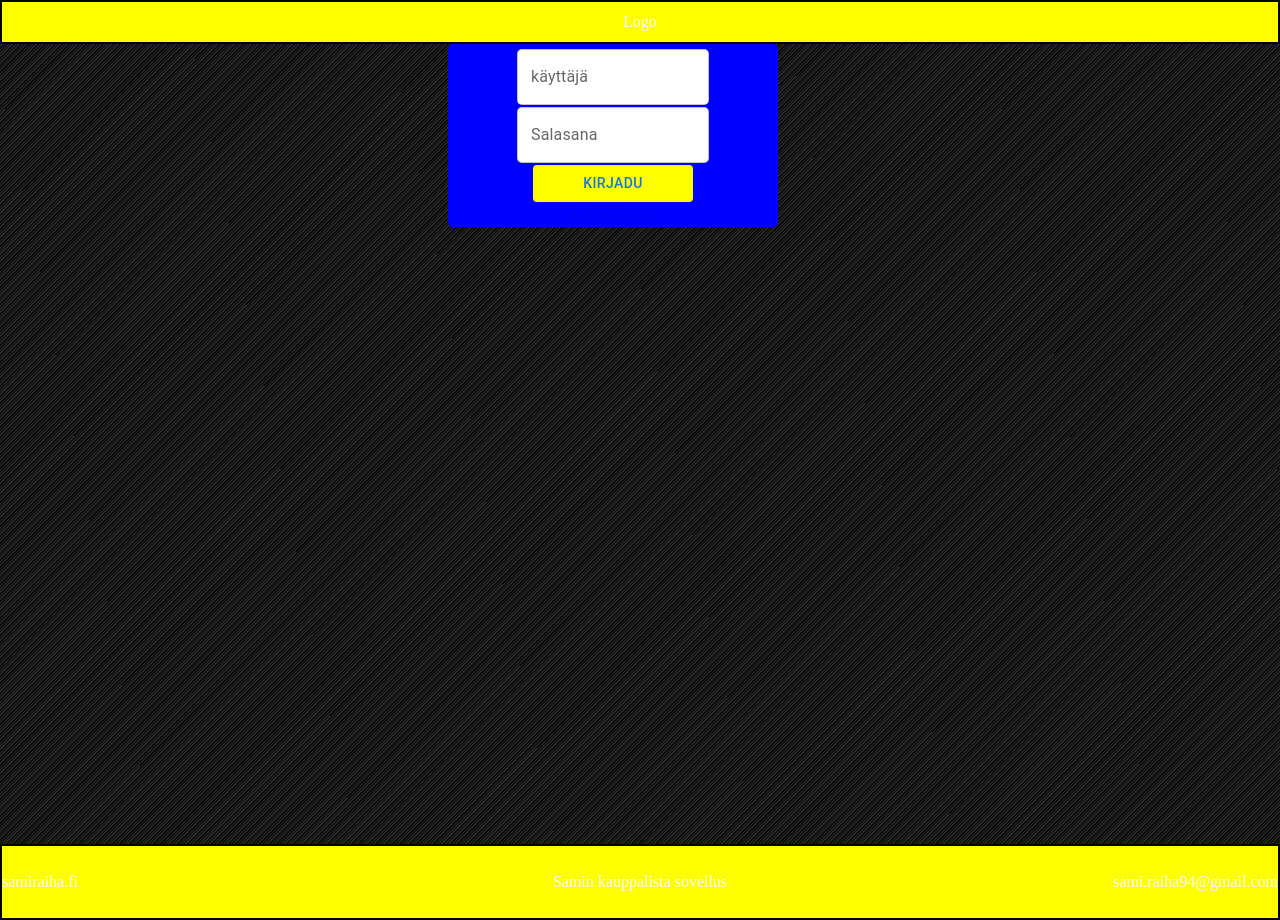
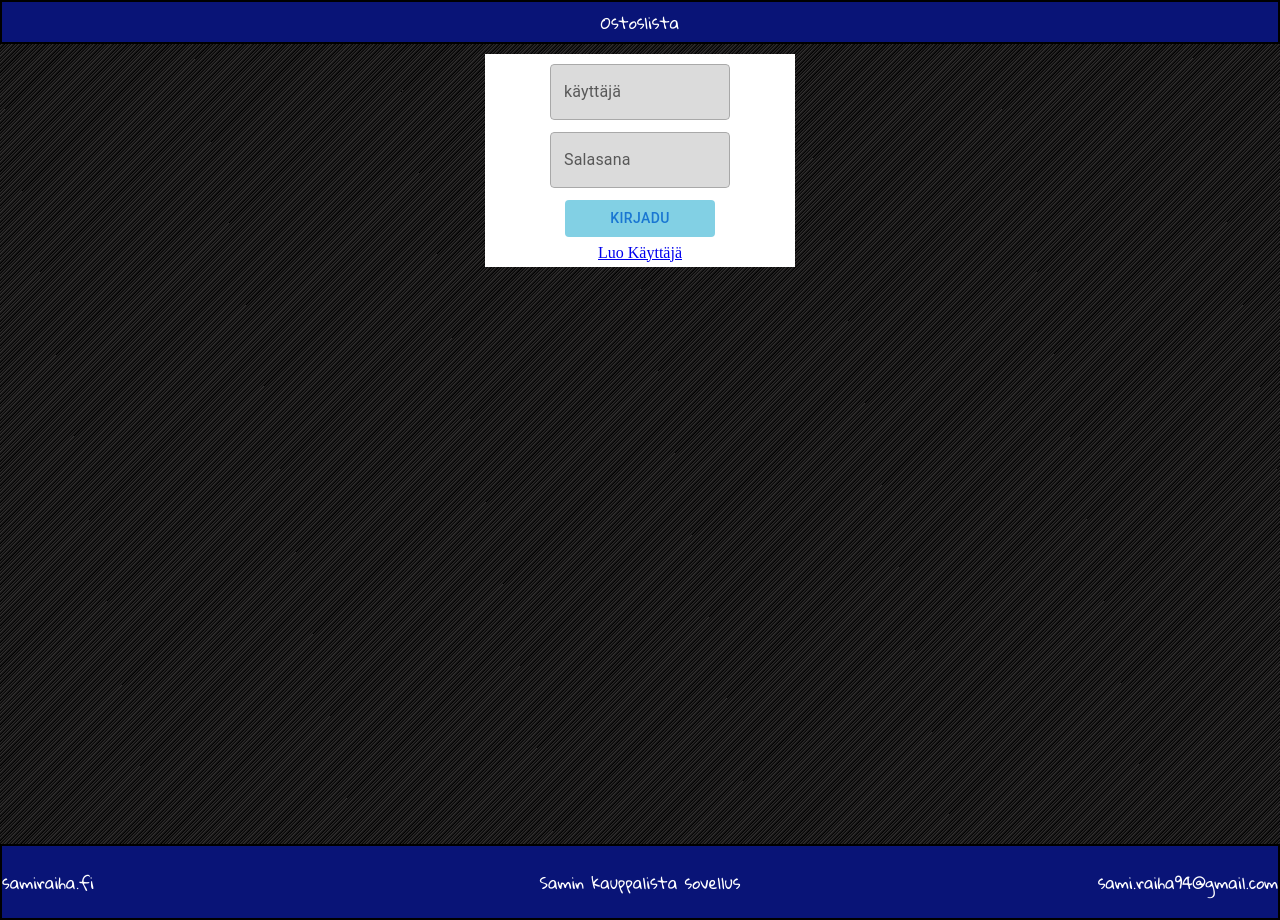
Before and after one commit to sami-alt/Ostoslista, a React (Create React App) app in the folder Frontend/: page /Login in a window 1280 px wide. Built offline with nearby package versions, Linux system fonts and the light colour scheme; no server answers.

Commit message:
Added css and checks that user that shared list is going to exists

```diff
--- a/Frontend/src/App.js
+++ b/Frontend/src/App.js
@@ -1,4 +1,4 @@
-import { Routes, Route } from "react-router-dom";
+import { Routes, Route, useLocation } from "react-router-dom";
 import { useNavigate} from "react-router-dom";
 import ListComponent from "./Pages/ShoppingList/index";
 import LoginPage from "./Pages/Login";
@@ -10,10 +10,12 @@
 import { useEffect } from "react";
 import { getMe, logoutUser } from "./Api/userApi"
 import Redirect from "./Redirect";
+import WestIcon from '@mui/icons-material/West';
 
 function App() {
   const [num, setNum] = useState(1)
   const [userResult, setUserResult] = useState(null)
+  const location = useLocation()
 
   const nav = useNavigate();
   useEffect(() => {
@@ -41,8 +43,8 @@
 
   return (<>
       <header>
-        <div></div>
-        <div>Logo</div>
+        <div>{!username ? '' : location.pathname === '/MyLists' ? '' : <Button onClick={()=>{nav('/')}}><WestIcon/></Button>}</div>
+        <div>Ostoslista</div>
         <div >
           <p className="username" >{!username ? '' : username  }</p>
           {!username ? '' : <Button onClick={logoutHandle} >Kirjadu ulos</Button>}
--- a/Frontend/src/Pages/CreateUser/index.js
+++ b/Frontend/src/Pages/CreateUser/index.js
@@ -55,7 +55,7 @@
             return
         }
         usernameCheck(userName).then((result) =>{
-            console.log(result)
+            //console.log(result)
             if(result.data) {
                 alert('Käyttäjänimi on varattu, valitse toinen')
              } else {
@@ -63,26 +63,23 @@
              }
         })
 
-
-
     }
 
     const create = (event) => {
         event.preventDefault()
         if (confirmUsername() && confirmPassword() && !taken) {
             newUser(userName, passWord).then(() => {
-                console.log(userName, passWord, 'new user and password')
+                //console.log(userName, passWord, 'new user and password')
                 nav('/Login')
             })
         } else{
             alert('Käyttäjää ei luotu!')
             return
         }
-
     }
 
     return (
-        <Box component="form"  onSubmit={create} >
+        <Box component="form"  onSubmit={create} className="center" >
             <div className="userForms">
                 <TextField label="Käyttäjä" className="input-text-field" onChange={handleUser} onBlur={notTaken} ></TextField>
                 <TextField type="password" label="Salasana" className="input-text-field" onChange={handelePassWord} ></TextField>
--- a/Frontend/src/Pages/Login/index.js
+++ b/Frontend/src/Pages/Login/index.js
@@ -36,7 +36,7 @@
     }
 
     return (
-        <Box component="form" onSubmit={loginHandle}>
+        <Box component="form" onSubmit={loginHandle} className="center">
             <div className="userForms">
                 <TextField className="input-text-field"  label="käyttäjä" onChange={handleUsername} />
                 <TextField className="input-text-field" type="password" label="Salasana" onChange={handelePassWord} />
--- a/Frontend/src/Pages/MyLists/addList.js
+++ b/Frontend/src/Pages/MyLists/addList.js
@@ -14,7 +14,7 @@
         } else {
             event.preventDefault()
             createList(listName).then((result) => {
-                console.log(listName)
+                //console.log(listName)
                 props.onListAdded(result.data)
             })
             setListName('')
--- a/Frontend/src/Pages/MyLists/index.js
+++ b/Frontend/src/Pages/MyLists/index.js
@@ -19,7 +19,7 @@
     }
 
     const removeList = (removedId) => {
-        console.log('remove list', removedId)
+        //console.log('remove list', removedId)
         const newList = allLists.filter(list => list.id !== removedId)
         return setAllLists(newList)
     }
--- a/Frontend/src/Pages/MyLists/shareList.js
+++ b/Frontend/src/Pages/MyLists/shareList.js
@@ -1,6 +1,8 @@
 import { useState } from "react"
 import DialogTitle from '@mui/material/DialogTitle';
+import { Dialog } from "@mui/material";
 import { shareList } from "../../Api/listApi";
+import { usernameCheck } from "../../Api/userApi";
 
 const ShareList = (props) => {
     const [shareTo, setShareTo] = useState('')
@@ -17,23 +19,38 @@
     }
 
     const handleInput = (event) => {
-        console.log('handle input', event)
+        //console.log('handle input', event)
         setShareTo(event.target.value)
     }
 
-    const share = (event) => {
+    const userExists = (username) => {
+        usernameCheck(username).then((result) => {
+            if(!result.data){
+                return false
+            }
+            return true
+        })
+    }
+
+    const share =  (event) => {
         event.preventDefault()
+        if(userExists(shareTo)){
+            alert(`Käyttäjää ${shareTo} ei ole`)
+            return
+        } else {
         shareList(shareTo, userId)
+        handleClose()
+        }
     }
 
     return (
         <>
             <button className="button" onClick={handleOpen} >Jaa</button>
-            <dialog open={open} onClose={handleClose}>
+            <Dialog open={open} className="shareDialog">
                 <DialogTitle>Jaa lista käyttäjälle</DialogTitle>
                     <input  value={shareTo} onChange={handleInput}></input>
                     <button className="button" onClick={share} >Jaa</button>
-            </dialog>
+            </Dialog>
         </>
     )
 }
--- a/Frontend/src/Pages/ShoppingList/index.js
+++ b/Frontend/src/Pages/ShoppingList/index.js
@@ -22,7 +22,7 @@
                     ...product,
                     ...changes,
                 }
-                console.log('changes front', changes)
+                //console.log('changes front', changes)
 
                 updateProduct(product.id, changes)
 
--- a/Frontend/src/style.css
+++ b/Frontend/src/style.css
@@ -15,6 +15,7 @@
 }
 
 header {
+    font-family:'Gloria Hallelujah' ;
     position: relative;
     width: 100%;
     top: 0px;
@@ -24,7 +25,7 @@
     display: flex;
     flex-direction: row;
     justify-content: space-between;
-    background-color: yellow;
+    background-color: rgb(9, 20, 119);
     padding: 0px;
 }
 
@@ -56,12 +57,14 @@
 }
 
 footer{
+
+    font-family:'Gloria Hallelujah' ;
     box-sizing: border-box;
     position: relative;
     width: 100%;
     bottom: 0px;
     border: 2px solid black;
-    background-color: yellow;
+    background-color: rgb(9, 20, 119);
     display: flex;
     gap:5px;
     color:white;
@@ -97,16 +100,10 @@
 /*Creare User and login*/
 
 .userForms{
-    position: relative;
-    top:25%;
-    bottom:25% ;
-    left: 35%;
-    right: 35%;
-    width: 25%;
-    height: 50%;
-    border: 5px solid blue;
-    background-color:blue;
-    border-radius: 5px;
+
+    margin-top: 10px;
+    border: 5px solid white;
+    background-color:white;
     display: flex;
     flex-direction: column;
     gap:2px;
@@ -114,38 +111,37 @@
     align-items: center;
 }
 
-.userForms > button{
-    position: relative;
-    background-color: yellow;
-    width: 50%;
-    left: 25%;
 
-}
 
 .userForms > .input-text-field {
     position: relative;
     border-radius: 5px;
-    background-color: white;
+    background-color: rgb(219, 219, 219);
     width: 60%;
     left: 0%;
     display: flex;
     flex-direction: column;
-    margin: auto;
+    margin: 5px;
 }
 
-.userForms > .button {
+.userForms > button {
+    position: relative;
+    width: 50%;
+    left: 25%;
     left:0px;
-    background-color: yellow;
+    background-color: rgb(130, 208, 228);
+    margin: 5px;
 }
 
 .userForms > li {
     list-style: none;
 }
 
-.userForms > .link {
+.userForms link {
     position: relative;
     list-style: none;
     color: black;
+    margin: 5px;
 }
 
 /*
@@ -213,3 +209,19 @@
     border: 1;
     background-color:white;
 }
+
+/*share dialog box*/
+
+
+.shareDialog input {
+    margin-left: 10px;
+    margin-right: 10px;
+    margin-bottom: 10px;
+    width: 200px;
+}
+
+.shareDialog button {
+    width: 50%;
+    margin-left: 25%;
+    margin-bottom: 10px;
+}
```
Also changed, not shown: 1 other file (tests, documents, lock files or other folders).
